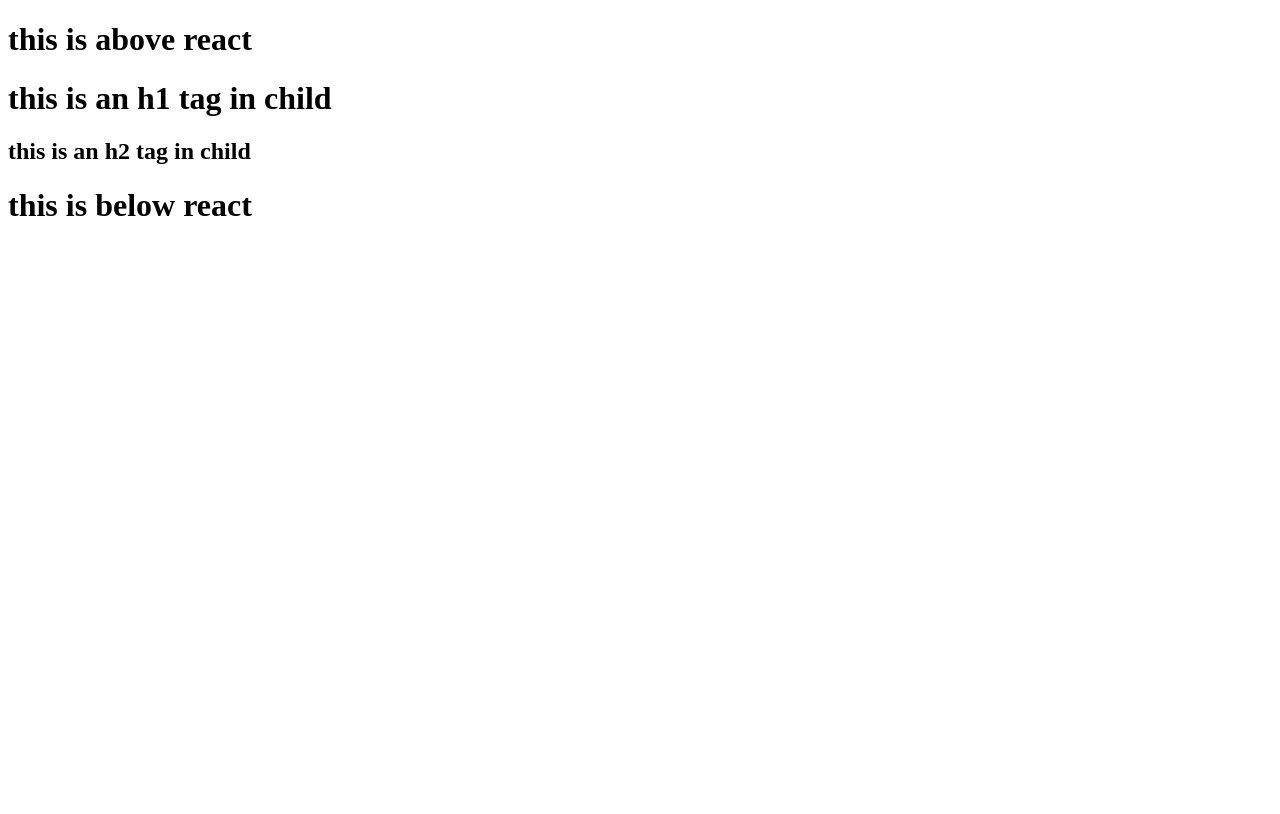
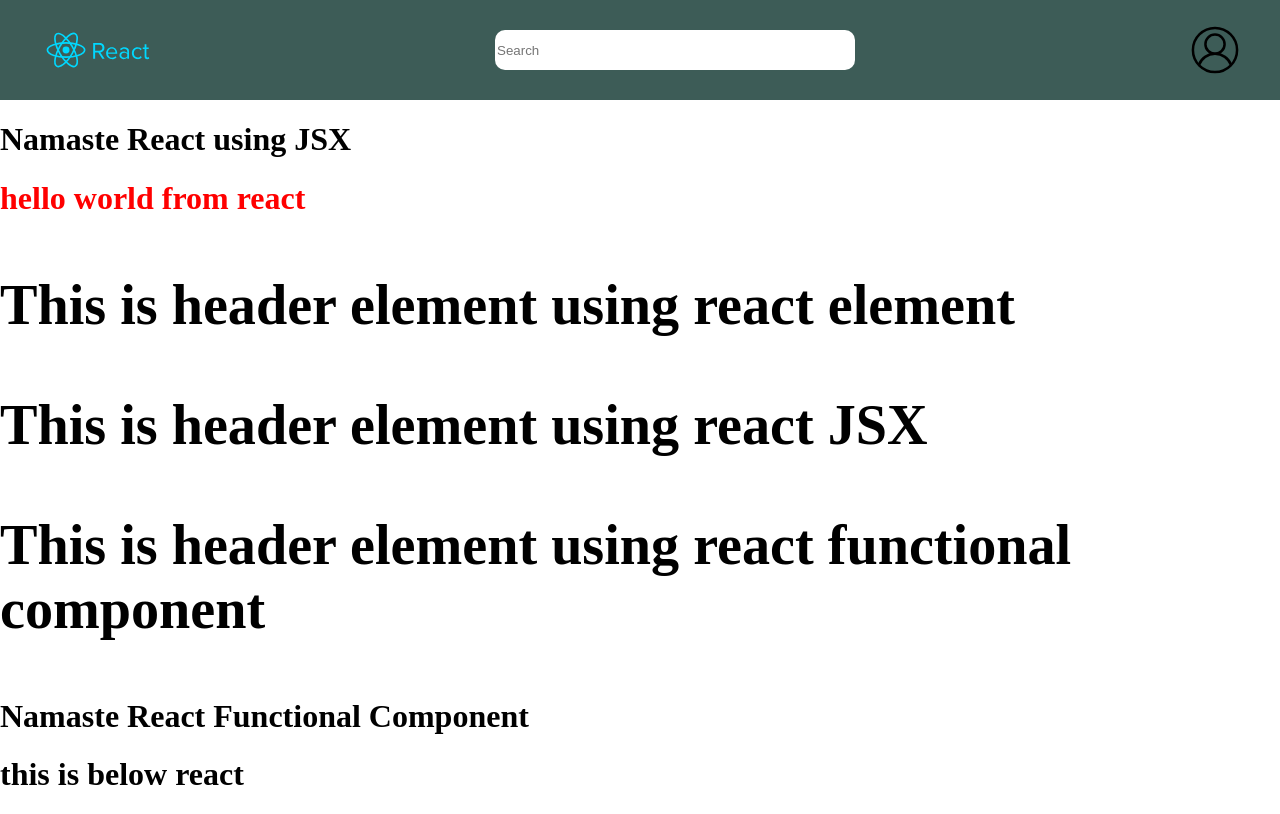
Before and after one commit to Vinaykumar59/namaste-react, a React app: page / in a window 1280 px wide. Built offline with nearby package versions, Linux system fonts and the light colour scheme.

Commit message:
assignment 1& 2

```diff
--- a/app.js
+++ b/app.js
@@ -1,6 +1,7 @@
 import React from "react";
 import ReactDOM from "react-dom/client";
-
+import logo from "./resources/react-logo.svg";
+import userIcon from "./resources/user.svg";
 const heading = React.createElement(
   "h1",
   { id: "heading" }, //these are attributes
@@ -19,14 +20,104 @@ const parent = React.createElement(
     React.createElement("h2", {}, "this is an h2 tag in child"),
   ])
 );
+console.log("parent", parent);
+
 // to create multiple childs which are siblings inside a parent element,
 // we need to pass third argument of React.createElement as an array
 
 // this complex structure can be overcome by using JSX.
 
-console.log("parent", parent);
+// JSX  (transpiled before it reaches the js) -> by parcel -> babel(babel actually transpiles)
+
+// JSX => Babel transpiles it to React.createElement => ReactElement -JS Object => HTMLElement(render)
+// React element
+const JsxHeading = () => (
+  <h1 className="head" tabIndex="5">
+    Namaste React using JSX
+  </h1>
+);
+// console.log('jsxHeading', jsxHeading);
+
+// Laying foundation assignment ==>
+// 1)nested header element using react.createElement(h1,h2,h3 inside a div with class="title")
+
+const headerElement = React.createElement(
+  "div",
+  { className: "title" },
+  React.createElement(
+    "h1",
+    {},
+    React.createElement(
+      "h2",
+      {},
+      React.createElement(
+        "h3",
+        {},
+        "This is header element using react element"
+      )
+    )
+  )
+);
+
+console.log("headerElement", headerElement);
+
+// same using jsx
+const headerElementJsx = (
+  <div className="title">
+    <h1>
+      <h2>
+        <h3>This is header element using react JSX</h3>
+      </h2>
+    </h1>
+  </div>
+);
+
+// same using react functional component
+const HeaderFunctionalComponent = () => {
+  return (
+    <div className="title">
+      <h1>
+        <h2>
+          <h3>This is header element using react functional component</h3>
+        </h2>
+      </h1>
+    </div>
+  );
+};
+
+// 2nd assignment
+//  description => header component using functional component with jsx with below features
+// logo on left, search bar in middle, user icon on right
+
+const PageHeader = () => {
+  return (
+    <div className="page-header">
+      <img
+        alt="logo"
+        src={logo}
+      />
+      <input type="search" className="search" placeholder="Search" />
+      <img alt="user-logo" src={userIcon} className="user-logo"/>
+    </div>
+  );
+};
+
+// React functional Component
+const HeadingComponent = () => (
+  <div id="container">
+    <PageHeader />
+    <JsxHeading />
+    {heading}
+    {headerElement}
+    {headerElementJsx}
+    <HeaderFunctionalComponent />
+    <h1 className="heading">Namaste React Functional Component</h1>
+  </div>
+);
 const root = ReactDOM.createRoot(document.getElementById("root"));
+
 // root.render(heading);
-root.render(parent);
+// root.render(jsxHeading);
+root.render(<HeadingComponent />);
 //render method converts heading object and converts it into a h1 tag and renders in ui
 // render method replaces whatever content we have inside root element with provided parent element
--- a/index.css
+++ b/index.css
@@ -1,3 +1,26 @@
 #heading{
     color: red;
 }
+body{
+    margin: 0;
+}
+.page-header{
+    min-height:100px;
+    display: flex;
+    justify-content: space-between;
+    align-items: center;
+    background: #3d5c57;
+    padding: 0 40px;
+    cursor:pointer;
+}
+.search{
+    height: 40px;
+    border: none;
+    border-radius: 10px;
+    flex-basis: 30%;
+}
+.user-logo{
+    color: white;
+    width:50px;
+    height:50px;
+}
--- a/index.html
+++ b/index.html
@@ -7,7 +7,7 @@
     <link rel="stylesheet" href="./index.css" />
   </head>
   <body>
-    <h1>this is above react</h1>
+    <!-- <h1>this is above react</h1>  -->
     <!-- react doesnot work here -->
     <div id="root">
 
--- a/package.json
+++ b/package.json
@@ -5,8 +5,8 @@
 
   "scripts": {
     "test": "jest",
-    "start": "npx parcel index.html",
-    "build": "npx parcel build index.html"
+    "start": "parcel index.html",
+    "build": "parcel build index.html"
   },
   "repository": {
     "type": "git",
```
Also changed, not shown: resources/react-logo.svg (added), resources/user.svg (added).
